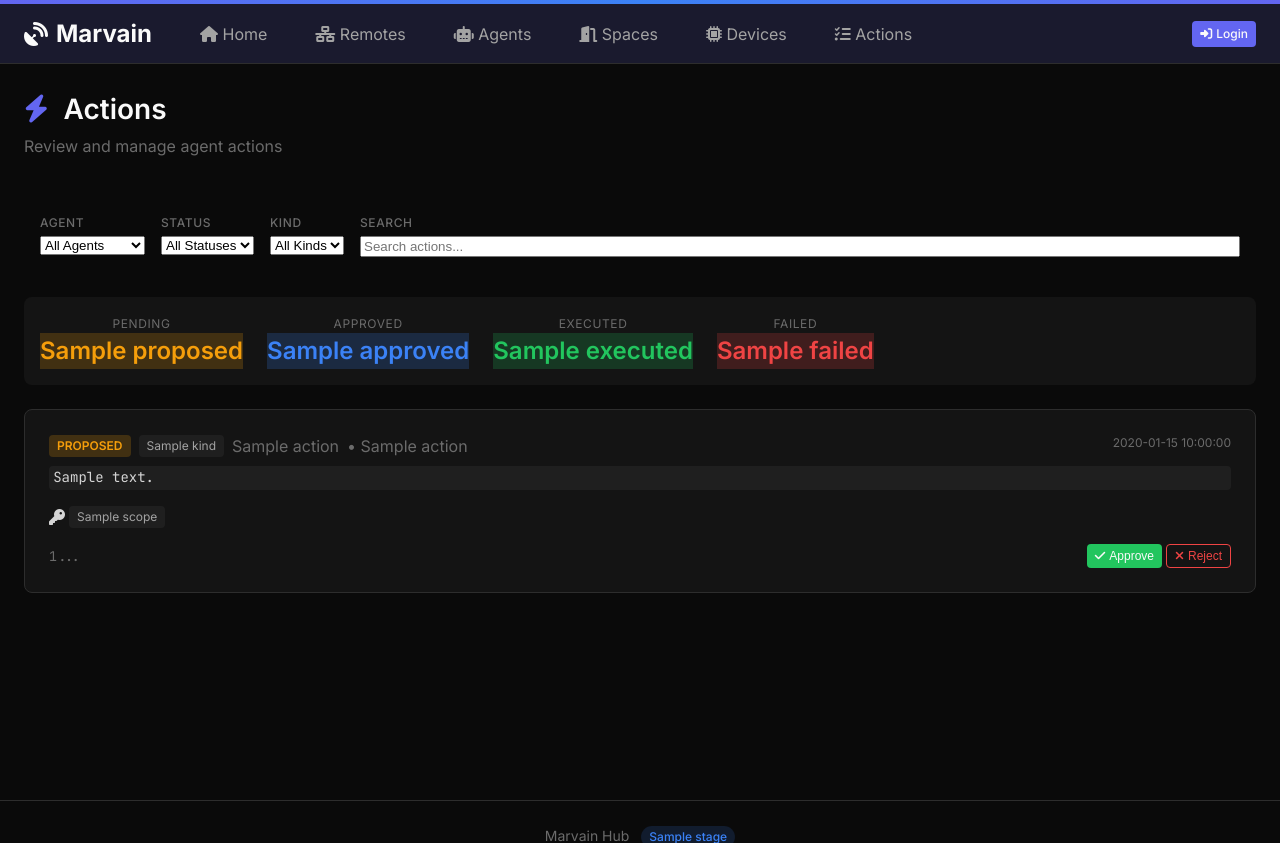
After one commit to Daylily-Informatics/marvain, a Python web app: template functions/hub_api/templates/actions.html in a window 1280 px wide. The commit adds this page. Shown: the top 843 px of the page. Run offline with Jinja, Linux system fonts and the light colour scheme; the template is opened without the code that fills it: most values are stand-ins (such as "Sample title", 1, 10 or a date in 2020).

Commit message:
Phase 5.11: Actions Dashboard - Templates, routes, and API
- Create actions.html template with actions list, filter bar (agent, status, kind, search), status stats bar
- Add action cards with status badges, kind badges, payload preview, required scopes, approve/reject buttons
- Add actions CSS styles (.actions-list, .action-card, .status-badge with status colors, .kind-badge, .btn-success)
- Update /actions route to render actions.html with actions data and status counts
- Add POST /api/actions/{action_id}/approve endpoint for approving proposed actions
- Add POST /api/actions/{action_id}/reject endpoint for rejecting proposed actions
- Add ActionApproveReject Pydantic model
- Add JavaScript functions: filterActions(), viewAction(), approveAction(), rejectAction()
- Add 7 new tests for actions GUI (list, auth redirects, approve/reject auth/permission/success)

All 160 tests passing.

```diff
--- a/functions/hub_api/static/css/marvain.css
+++ b/functions/hub_api/static/css/marvain.css
@@ -1328,3 +1328,142 @@ pre {
     padding-left: var(--spacing-md);
   }
 }
+
+/* ==========================================================================
+   Actions Dashboard
+   ========================================================================== */
+
+.actions-list {
+  display: flex;
+  flex-direction: column;
+  gap: var(--spacing-md);
+}
+
+.action-card {
+  transition: transform 0.2s, box-shadow 0.2s;
+}
+
+.action-card:hover {
+  transform: translateY(-2px);
+  box-shadow: 0 8px 24px rgba(0, 0, 0, 0.3);
+}
+
+.action-header {
+  display: flex;
+  justify-content: space-between;
+  align-items: flex-start;
+  margin-bottom: var(--spacing-sm);
+}
+
+.action-meta {
+  display: flex;
+  align-items: center;
+  gap: var(--spacing-sm);
+  flex-wrap: wrap;
+}
+
+.action-time {
+  font-size: 0.75rem;
+  color: var(--color-gray-400);
+}
+
+.status-badge {
+  padding: 2px 8px;
+  border-radius: var(--radius-sm);
+  font-size: 0.75rem;
+  font-weight: 600;
+  text-transform: uppercase;
+}
+
+.status-badge.status-proposed,
+.status-proposed {
+  background: rgba(245, 158, 11, 0.2);
+  color: var(--color-warning);
+}
+
+.status-badge.status-approved,
+.status-approved {
+  background: rgba(59, 130, 246, 0.2);
+  color: var(--color-info);
+}
+
+.status-badge.status-rejected,
+.status-rejected {
+  background: rgba(239, 68, 68, 0.2);
+  color: var(--color-error);
+}
+
+.status-badge.status-executing {
+  background: rgba(99, 102, 241, 0.2);
+  color: var(--color-highlight);
+}
+
+.status-badge.status-executed,
+.status-executed {
+  background: rgba(34, 197, 94, 0.2);
+  color: var(--color-success);
+}
+
+.status-badge.status-failed,
+.status-failed {
+  background: rgba(239, 68, 68, 0.2);
+  color: var(--color-error);
+}
+
+.status-badge.status-canceled {
+  background: rgba(107, 114, 128, 0.2);
+  color: var(--color-gray-400);
+}
+
+.kind-badge {
+  padding: 2px 8px;
+  background: var(--color-gray-700);
+  border-radius: var(--radius-sm);
+  font-size: 0.75rem;
+  color: var(--color-gray-300);
+}
+
+.action-payload {
+  margin-bottom: var(--spacing-md);
+  overflow: hidden;
+}
+
+.action-payload code {
+  font-size: 0.875rem;
+  color: var(--color-gray-200);
+  display: block;
+  white-space: nowrap;
+  overflow: hidden;
+  text-overflow: ellipsis;
+}
+
+.action-scopes {
+  display: flex;
+  align-items: center;
+  gap: var(--spacing-xs);
+  margin-bottom: var(--spacing-md);
+}
+
+.action-footer {
+  display: flex;
+  justify-content: space-between;
+  align-items: center;
+}
+
+.action-id {
+  font-family: 'JetBrains Mono', monospace;
+}
+
+.action-actions {
+  display: flex;
+  gap: var(--spacing-xs);
+}
+
+.btn-success {
+  background: var(--color-success);
+  color: var(--color-white);
+}
+
+.btn-success:hover {
+  background: #16a34a;
+}
--- /dev/null
+++ b/functions/hub_api/templates/actions.html
@@ -0,0 +1,209 @@
+{% extends "base.html" %}
+
+{% block title %}Actions - Marvain{% endblock %}
+
+{% block content %}
+<div class="page-header">
+  <div>
+    <h1 class="page-title"><i class="fas fa-bolt"></i> Actions</h1>
+    <p class="text-muted">Review and manage agent actions</p>
+  </div>
+</div>
+
+<!-- Filter Bar -->
+<div class="filter-bar mb-lg">
+  <div class="filter-group">
+    <label for="agent-filter">Agent</label>
+    <select id="agent-filter" onchange="filterActions()">
+      <option value="">All Agents</option>
+      {% for agent in agents %}
+      <option value="{{ agent.agent_id }}">{{ agent.name }}</option>
+      {% endfor %}
+    </select>
+  </div>
+  <div class="filter-group">
+    <label for="status-filter">Status</label>
+    <select id="status-filter" onchange="filterActions()">
+      <option value="">All Statuses</option>
+      <option value="proposed">Proposed</option>
+      <option value="approved">Approved</option>
+      <option value="rejected">Rejected</option>
+      <option value="executing">Executing</option>
+      <option value="executed">Executed</option>
+      <option value="failed">Failed</option>
+      <option value="canceled">Canceled</option>
+    </select>
+  </div>
+  <div class="filter-group">
+    <label for="kind-filter">Kind</label>
+    <select id="kind-filter" onchange="filterActions()">
+      <option value="">All Kinds</option>
+      {% for k in action_kinds %}
+      <option value="{{ k }}">{{ k }}</option>
+      {% endfor %}
+    </select>
+  </div>
+  <div class="filter-group flex-grow">
+    <label for="search-filter">Search</label>
+    <input type="text" id="search-filter" placeholder="Search actions..." oninput="filterActions()">
+  </div>
+</div>
+
+<!-- Stats Bar -->
+<div class="stats-bar mb-lg">
+  <div class="stat-item">
+    <span class="stat-label">Pending</span>
+    <span class="stat-value status-proposed">{{ status_counts.proposed or 0 }}</span>
+  </div>
+  <div class="stat-item">
+    <span class="stat-label">Approved</span>
+    <span class="stat-value status-approved">{{ status_counts.approved or 0 }}</span>
+  </div>
+  <div class="stat-item">
+    <span class="stat-label">Executed</span>
+    <span class="stat-value status-executed">{{ status_counts.executed or 0 }}</span>
+  </div>
+  <div class="stat-item">
+    <span class="stat-label">Failed</span>
+    <span class="stat-value status-failed">{{ status_counts.failed or 0 }}</span>
+  </div>
+</div>
+
+<!-- Actions List -->
+<div class="actions-list" id="actions-list">
+  {% if actions %}
+  {% for action in actions %}
+  <div class="action-card card" data-agent="{{ action.agent_id }}" data-status="{{ action.status }}" data-kind="{{ action.kind }}" data-payload="{{ action.payload_str|lower }}">
+    <div class="card-body">
+      <div class="action-header">
+        <div class="action-meta">
+          <span class="status-badge status-{{ action.status }}">{{ action.status }}</span>
+          <span class="kind-badge">{{ action.kind }}</span>
+          <span class="text-muted">{{ action.agent_name }}</span>
+          {% if action.space_name %}
+          <span class="text-muted">• {{ action.space_name }}</span>
+          {% endif %}
+        </div>
+        <div class="action-time">{{ action.created_at_relative or 'Unknown' }}</div>
+      </div>
+      <div class="action-payload">
+        <code>{{ action.payload_preview }}</code>
+      </div>
+      {% if action.required_scopes %}
+      <div class="action-scopes">
+        <i class="fas fa-key"></i>
+        {% for scope in action.required_scopes[:3] %}
+        <span class="scope-badge">{{ scope }}</span>
+        {% endfor %}
+        {% if action.required_scopes|length > 3 %}
+        <span class="scope-badge more">+{{ action.required_scopes|length - 3 }}</span>
+        {% endif %}
+      </div>
+      {% endif %}
+      <div class="action-footer">
+        <div class="action-id text-muted">
+          <small>{{ action.action_id[:8] }}...</small>
+        </div>
+        <div class="action-actions">
+          {% if action.status == 'proposed' %}
+          <button class="btn btn-sm btn-success" onclick="approveAction('{{ action.action_id }}')">
+            <i class="fas fa-check"></i> Approve
+          </button>
+          <button class="btn btn-sm btn-outline btn-danger" onclick="rejectAction('{{ action.action_id }}')">
+            <i class="fas fa-times"></i> Reject
+          </button>
+          {% else %}
+          <button class="btn btn-sm btn-outline" onclick="viewAction('{{ action.action_id }}')">
+            <i class="fas fa-eye"></i> View
+          </button>
+          {% endif %}
+        </div>
+      </div>
+    </div>
+  </div>
+  {% endfor %}
+  {% else %}
+  <div class="empty-state">
+    <i class="fas fa-bolt fa-3x"></i>
+    <h3>No Actions Found</h3>
+    <p>Actions will appear here as your agents propose tasks.</p>
+  </div>
+  {% endif %}
+</div>
+{% endblock %}
+
+{% block extra_js %}
+<script>
+function filterActions() {
+  const agent = document.getElementById('agent-filter').value;
+  const status = document.getElementById('status-filter').value;
+  const kind = document.getElementById('kind-filter').value;
+  const search = document.getElementById('search-filter').value.toLowerCase();
+
+  document.querySelectorAll('.action-card').forEach(card => {
+    const matchAgent = !agent || card.dataset.agent === agent;
+    const matchStatus = !status || card.dataset.status === status;
+    const matchKind = !kind || card.dataset.kind === kind;
+    const matchSearch = !search || card.dataset.payload.includes(search);
+    card.style.display = matchAgent && matchStatus && matchKind && matchSearch ? '' : 'none';
+  });
+}
+
+function viewAction(actionId) {
+  Marvain.showToast('info', 'Coming Soon', 'Action details view will be available soon.');
+}
+
+async function approveAction(actionId) {
+  if (!confirm('Approve this action? It will be queued for execution.')) {
+    return;
+  }
+
+  try {
+    Marvain.showLoading('Approving action...');
+    const response = await fetch(`/api/actions/${actionId}/approve`, {
+      method: 'POST'
+    });
+
+    if (!response.ok) {
+      const err = await response.json();
+      throw new Error(err.detail || 'Failed to approve action');
+    }
+
+    Marvain.hideLoading();
+    Marvain.showToast('success', 'Success', 'Action approved');
+    setTimeout(() => location.reload(), 1000);
+  } catch (error) {
+    Marvain.hideLoading();
+    Marvain.showToast('error', 'Error', error.message);
+  }
+}
+
+async function rejectAction(actionId) {
+  const reason = prompt('Reason for rejection (optional):');
+  if (reason === null) {
+    return; // User cancelled
+  }
+
+  try {
+    Marvain.showLoading('Rejecting action...');
+    const response = await fetch(`/api/actions/${actionId}/reject`, {
+      method: 'POST',
+      headers: {'Content-Type': 'application/json'},
+      body: JSON.stringify({reason: reason || null})
+    });
+
+    if (!response.ok) {
+      const err = await response.json();
+      throw new Error(err.detail || 'Failed to reject action');
+    }
+
+    Marvain.hideLoading();
+    Marvain.showToast('success', 'Success', 'Action rejected');
+    setTimeout(() => location.reload(), 1000);
+  } catch (error) {
+    Marvain.hideLoading();
+    Marvain.showToast('error', 'Error', error.message);
+  }
+}
+</script>
+{% endblock %}
```
Also changed, not shown: functions/hub_api/app.py (+172 -1 lines), tests/test_gui_app.py (+103 -0 lines).
